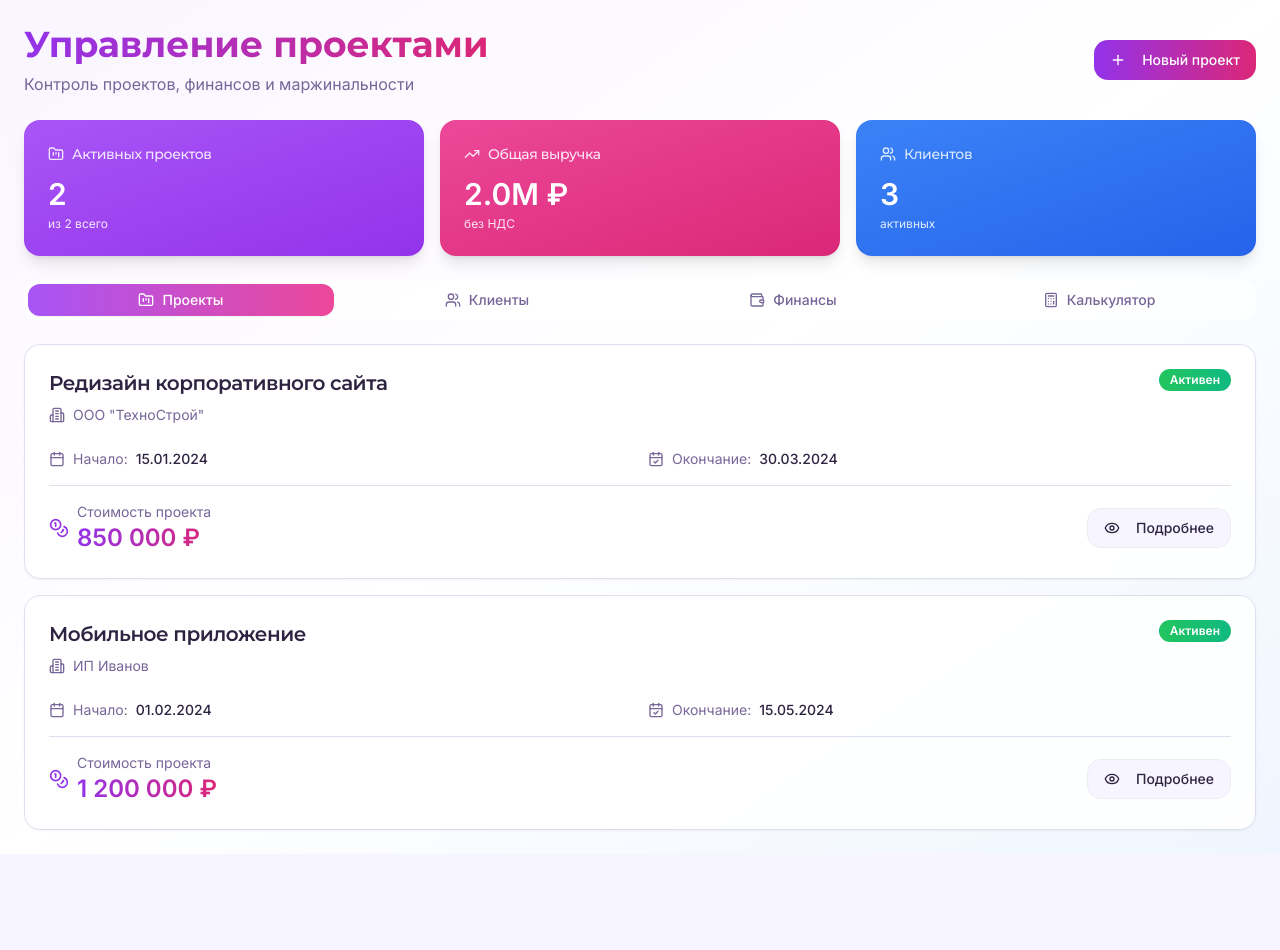
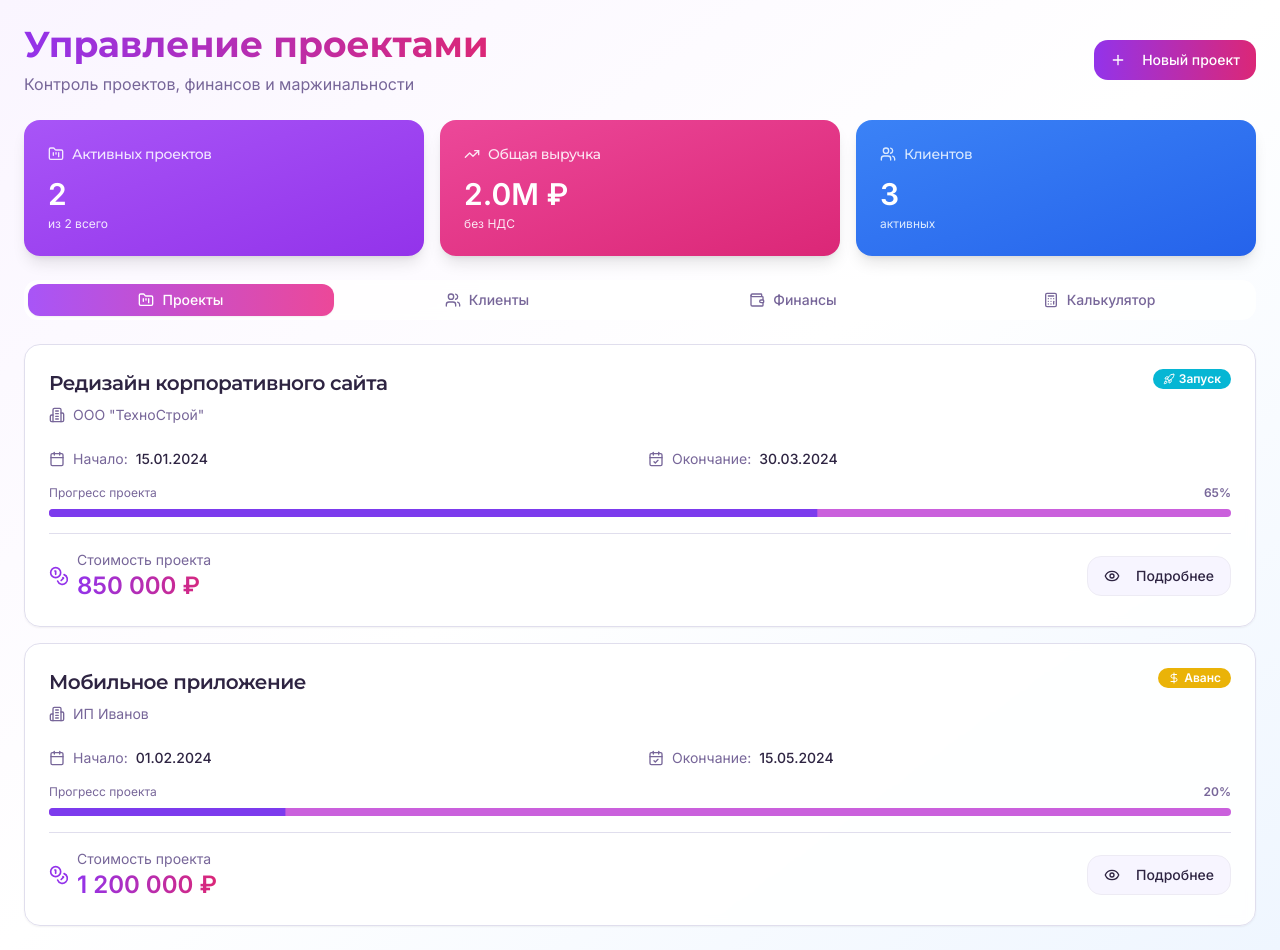
Before and after one commit to pr-poehali-dev/web-project-tracker, a React (Vite) app: page / in a window 1280 px wide. Before the commit the page ends 854 px from the top, so only its background shows below. Built offline with nearby package versions, Linux system fonts and the light colour scheme.

Commit message:
feat: добавить статусы проекта

```diff
--- a/src/pages/Index.tsx
+++ b/src/pages/Index.tsx
@@ -12,6 +12,7 @@ import { Dialog, DialogContent, DialogHeader, DialogTitle, DialogTrigger } from
 import { Textarea } from '@/components/ui/textarea';
 import { ScrollArea } from '@/components/ui/scroll-area';
 import { useToast } from '@/hooks/use-toast';
+import { Select, SelectContent, SelectItem, SelectTrigger, SelectValue } from '@/components/ui/select';
 
 interface Comment {
   id: string;
@@ -29,6 +30,17 @@ interface ProjectFile {
   url: string;
 }
 
+type ProjectStatus =
+  | 'contract'
+  | 'advance'
+  | 'order'
+  | 'shipment'
+  | 'launch'
+  | 'closing'
+  | 'final_payment'
+  | 'completed'
+  | 'cancelled';
+
 interface Project {
   id: string;
   name: string;
@@ -37,7 +49,7 @@ interface Project {
   endDate: string;
   duration?: number;
   totalCost: number;
-  status: 'active' | 'completed' | 'planning';
+  status: ProjectStatus;
 }
 
 interface Client {
@@ -53,6 +65,18 @@ interface Expense {
   amount: number;
 }
 
+const PROJECT_STATUSES: Record<ProjectStatus, { label: string; color: string; icon: string; progress: number }> = {
+  contract: { label: 'Договор', color: 'bg-blue-500', icon: 'FileText', progress: 10 },
+  advance: { label: 'Аванс', color: 'bg-yellow-500', icon: 'DollarSign', progress: 20 },
+  order: { label: 'Заказ', color: 'bg-amber-500', icon: 'ShoppingCart', progress: 30 },
+  shipment: { label: 'Отгрузка', color: 'bg-orange-500', icon: 'Truck', progress: 50 },
+  launch: { label: 'Запуск', color: 'bg-cyan-500', icon: 'Rocket', progress: 65 },
+  closing: { label: 'Закрывающие', color: 'bg-purple-500', icon: 'FileCheck', progress: 80 },
+  final_payment: { label: 'Финальная оплата', color: 'bg-indigo-500', icon: 'Banknote', progress: 90 },
+  completed: { label: 'Завершено', color: 'bg-green-500', icon: 'CheckCircle2', progress: 100 },
+  cancelled: { label: 'Отменено', color: 'bg-red-500', icon: 'XCircle', progress: 0 },
+};
+
 export default function Index() {
   const [projects, setProjects] = useState<Project[]>([
     {
@@ -62,7 +86,7 @@ export default function Index() {
       startDate: '2024-01-15',
       endDate: '2024-03-30',
       totalCost: 850000,
-      status: 'active'
+      status: 'launch'
     },
     {
       id: '2',
@@ -71,7 +95,7 @@ export default function Index() {
       startDate: '2024-02-01',
       endDate: '2024-05-15',
       totalCost: 1200000,
-      status: 'active'
+      status: 'advance'
     }
   ]);
 
@@ -136,7 +160,22 @@ export default function Index() {
   };
 
   const totalRevenue = projects.reduce((sum, p) => sum + p.totalCost, 0);
-  const activeProjects = projects.filter(p => p.status === 'active').length;
+  const activeProjects = projects.filter(p => p.status !== 'completed' && p.status !== 'cancelled').length;
+
+  const updateProjectStatus = (projectId: string, newStatus: ProjectStatus) => {
+    setProjects(projects.map(p =>
+      p.id === projectId ? { ...p, status: newStatus } : p
+    ));
+
+    if (selectedProject && selectedProject.id === projectId) {
+      setSelectedProject({ ...selectedProject, status: newStatus });
+    }
+
+    toast({
+      title: 'Статус обновлён',
+      description: `Статус изменён на "${PROJECT_STATUSES[newStatus].label}"`,
+    });
+  };
 
   const openProjectDetails = (project: Project) => {
     setSelectedProject(project);
@@ -353,12 +392,14 @@ export default function Index() {
                         {project.client}
                       </CardDescription>
                     </div>
+                    <div className="flex items-center gap-2">
                       <Badge
-                      variant={project.status === 'active' ? 'default' : 'secondary'}
-                      className={project.status === 'active' ? 'bg-gradient-to-r from-green-500 to-emerald-500' : ''}
+                        className={`${PROJECT_STATUSES[project.status].color} text-white border-0 flex items-center gap-1`}
                       >
-                      {project.status === 'active' ? 'Активен' : project.status === 'completed' ? 'Завершен' : 'Планирование'}
+                        <Icon name={PROJECT_STATUSES[project.status].icon} className="h-3 w-3" />
+                        {PROJECT_STATUSES[project.status].label}
                       </Badge>
+                    </div>
                   </div>
                 </CardHeader>
                 <CardContent className="space-y-4">
@@ -374,6 +415,15 @@ export default function Index() {
                       <span className="ml-2 font-medium">{new Date(project.endDate).toLocaleDateString('ru-RU')}</span>
                     </div>
                   </div>
+
+                  <div className="space-y-2">
+                    <div className="flex items-center justify-between text-xs text-muted-foreground">
+                      <span>Прогресс проекта</span>
+                      <span className="font-semibold">{PROJECT_STATUSES[project.status].progress}%</span>
+                    </div>
+                    <Progress value={PROJECT_STATUSES[project.status].progress} className="h-2" />
+                  </div>
+
                   <Separator />
                   <div className="flex items-center justify-between">
                     <div className="flex items-center">
@@ -656,7 +706,7 @@ export default function Index() {
                 </DialogHeader>
 
                 <div className="p-4 rounded-lg bg-gradient-to-r from-purple-50 to-pink-50 border border-purple-200 space-y-4 mb-4">
-                  <div className="grid grid-cols-1 md:grid-cols-3 gap-4">
+                  <div className="grid grid-cols-1 md:grid-cols-2 gap-4">
                     <div className="space-y-2">
                       <Label htmlFor="project-name" className="text-sm font-medium flex items-center">
                         <Icon name="Edit3" className="mr-1 h-3 w-3" />
@@ -670,6 +720,34 @@ export default function Index() {
                       />
                     </div>
 
+                    <div className="space-y-2">
+                      <Label htmlFor="project-status" className="text-sm font-medium flex items-center">
+                        <Icon name="Activity" className="mr-1 h-3 w-3" />
+                        Статус проекта
+                      </Label>
+                      <Select
+                        value={selectedProject?.status}
+                        onValueChange={(value) => updateProjectStatus(selectedProject!.id, value as ProjectStatus)}
+                      >
+                        <SelectTrigger className="bg-white border-2 focus:border-purple-500">
+                          <SelectValue />
+                        </SelectTrigger>
+                        <SelectContent>
+                          {Object.entries(PROJECT_STATUSES).map(([key, config]) => (
+                            <SelectItem key={key} value={key}>
+                              <div className="flex items-center gap-2">
+                                <div className={`w-3 h-3 rounded-full ${config.color}`} />
+                                <Icon name={config.icon} className="h-3 w-3" />
+                                <span>{config.label}</span>
+                              </div>
+                            </SelectItem>
+                          ))}
+                        </SelectContent>
+                      </Select>
+                    </div>
+                  </div>
+
+                  <div className="grid grid-cols-1 md:grid-cols-2 gap-4">
                     <div className="space-y-2">
                       <Label htmlFor="start-date" className="text-sm font-medium flex items-center">
                         <Icon name="Calendar" className="mr-1 h-3 w-3" />
@@ -700,6 +778,7 @@ export default function Index() {
                     </div>
                   </div>
 
+                  <div className="space-y-3">
                     <div className="flex items-center justify-between p-3 bg-white rounded-lg border border-purple-200">
                       <div className="flex items-center gap-2 text-sm">
                         <Icon name="CalendarCheck" className="h-4 w-4 text-green-600" />
@@ -708,6 +787,20 @@ export default function Index() {
                       <span className="text-sm font-bold bg-gradient-to-r from-green-600 to-emerald-600 bg-clip-text text-transparent">
                         {editingProject && new Date(calculateEndDate(editingProject.startDate, editingProject.duration)).toLocaleDateString('ru-RU')}
                       </span>
+                    </div>
+
+                    <div className="space-y-2">
+                      <div className="flex items-center justify-between text-xs">
+                        <span className="font-medium text-muted-foreground">Прогресс выполнения</span>
+                        <span className="font-bold text-purple-700">
+                          {selectedProject && PROJECT_STATUSES[selectedProject.status].progress}%
+                        </span>
+                      </div>
+                      <Progress
+                        value={selectedProject ? PROJECT_STATUSES[selectedProject.status].progress : 0}
+                        className="h-3"
+                      />
+                    </div>
                   </div>
                 </div>
 
```
Lines whose indentation alone changed are shown as unchanged.
